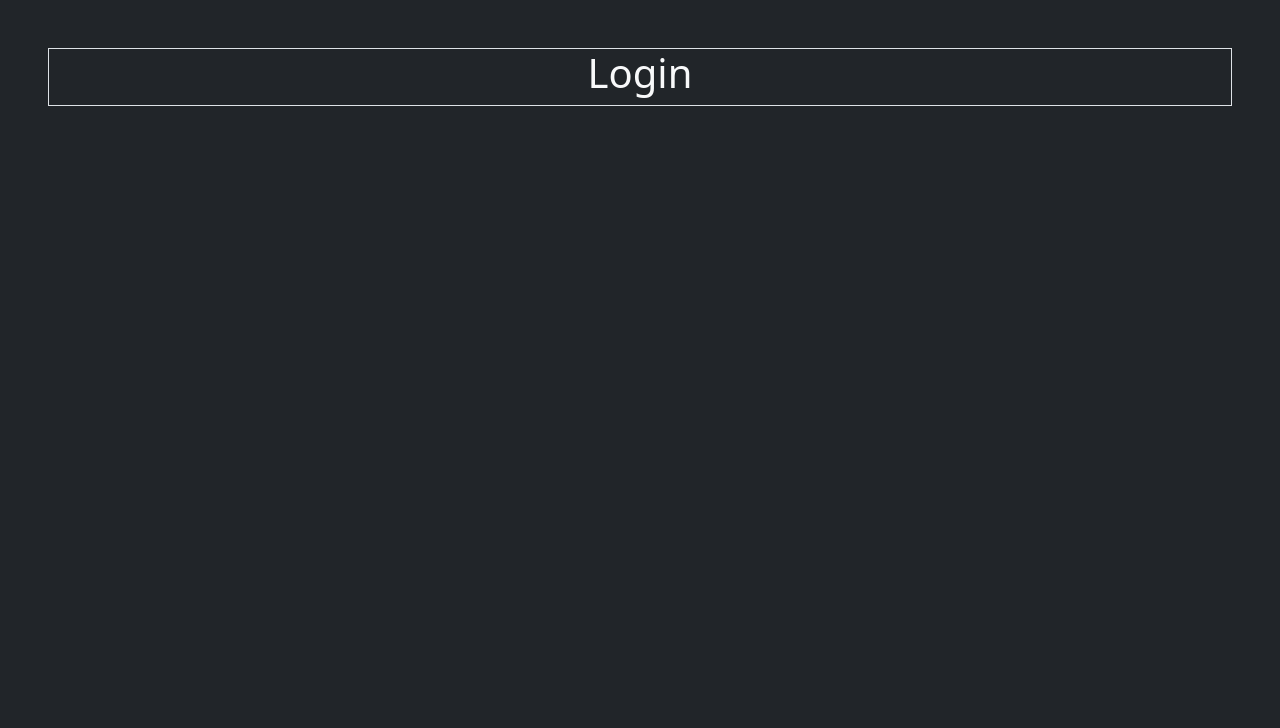
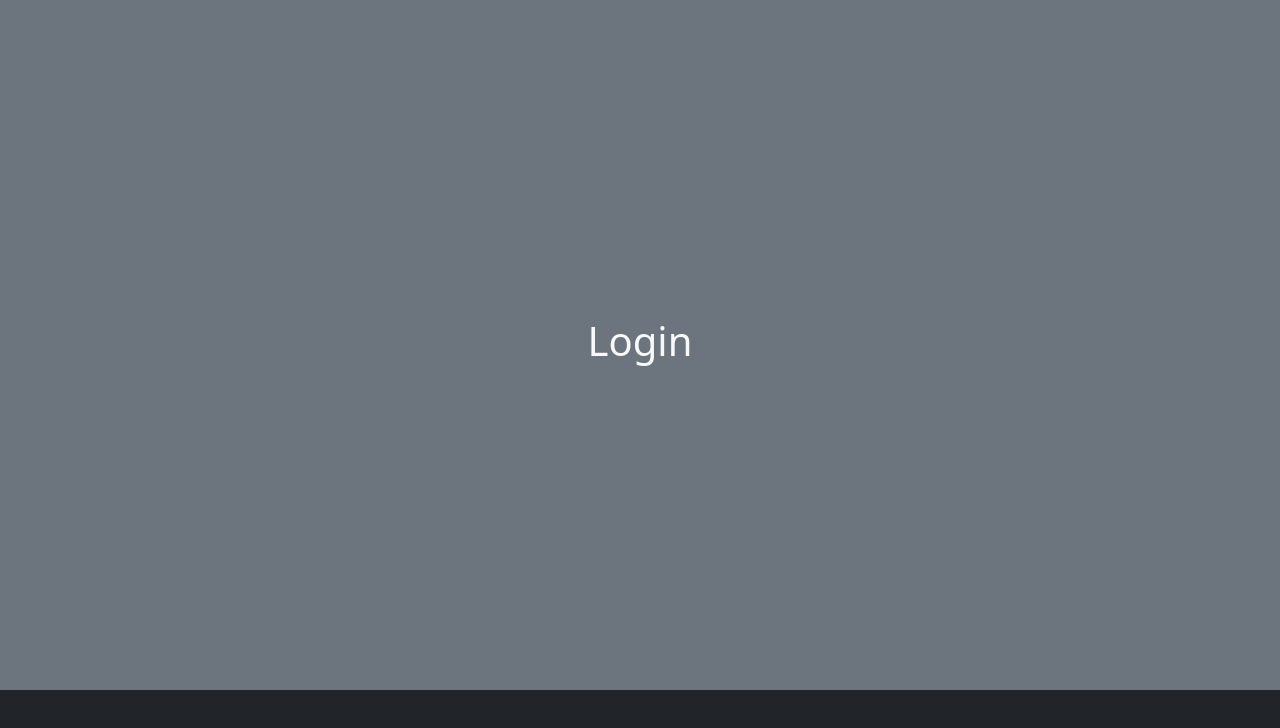
Before and after one commit to CollinMorrison/startup, a plain HTML site: page login.html in a window 1280 px wide. Drawn offline with nearby package versions, Linux system fonts and the light colour scheme.

Commit message:
finally figured out how to center the login page

```diff
--- a/login.html
+++ b/login.html
@@ -18,9 +18,9 @@
         />
     </head>
     <body class="bg-dark text-light">
-        <div class="row border m-5 text-center">
-            <div class="col-md-8 offset-md-2">
-                <h1>Login</h1>
+        <main class="container-fluid bg-secondary text-center">
+            <div>
+            <h1>Login</h1>
             </div>
-        </div>
+        </main>
     </body>
--- a/main.css
+++ b/main.css
@@ -0,0 +1,13 @@
+body {
+    display: flex;
+    flex-direction: column;
+    min-width: 375px;
+  }
+
+main {
+    flex: 1 calc(100vh - 110px);
+    display: flex;
+    flex-direction: column;
+    align-items: center;
+    justify-content: space-around;
+  }
```
